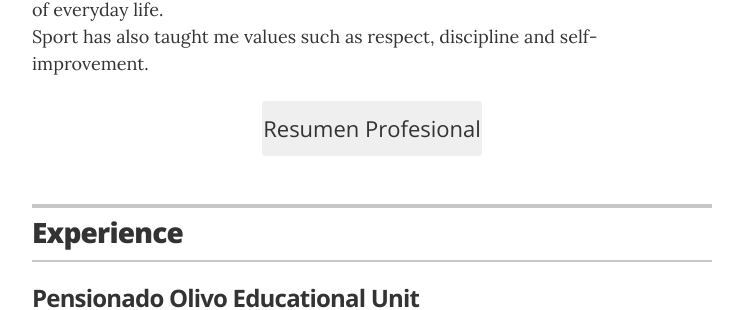
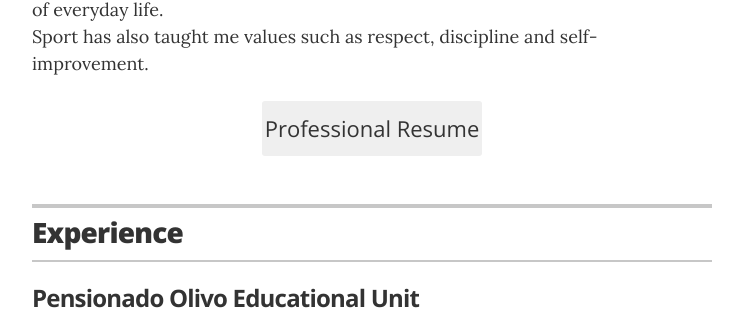
Before and after one commit to oswa33/oswa33.github.io, a Jekyll site: the page built from index.html, in a window 1280 px wide and 900 px high, scrolled down 421 px. Shown: the part 147-457 px from the top of the window, without its empty margins (268-1011 px from the left). Built offline with Jekyll 4.4.1, drawn with Linux system fonts in a browser that asks for light colours.

Commit message:
IDIOMA DE UNA LETRA

```diff
--- a/_layouts/resume.html
+++ b/_layouts/resume.html
@@ -40,7 +40,7 @@
         </div>
 
         {% if site.resume_looking_for_work == 'yes' %}
-        <a href="https://drive.google.com/file/d/1lPxH0ba7yLCqctR6aVogOdZPMb16aFZB/view?usp=sharing" class="contact-button no-print" >Resumen Profesional</a>
+        <a href="https://drive.google.com/file/d/1lPxH0ba7yLCqctR6aVogOdZPMb16aFZB/view?usp=sharing" class="contact-button no-print" >Professional Resume</a>
         {% elsif site.resume_looking_for_work == 'no' %}
         <a class="contact-button not-looking no-print">I'm not looking for work right now.</a>
         {% else %}
```
